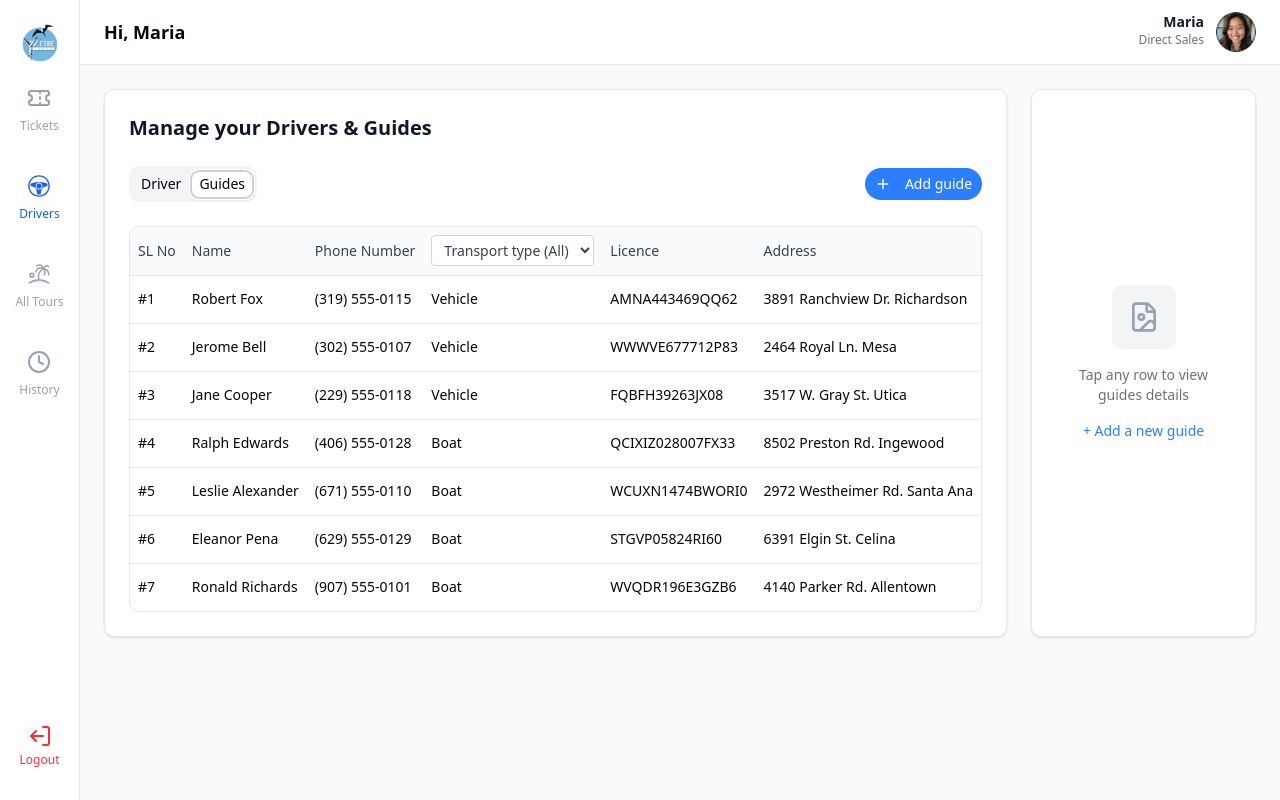
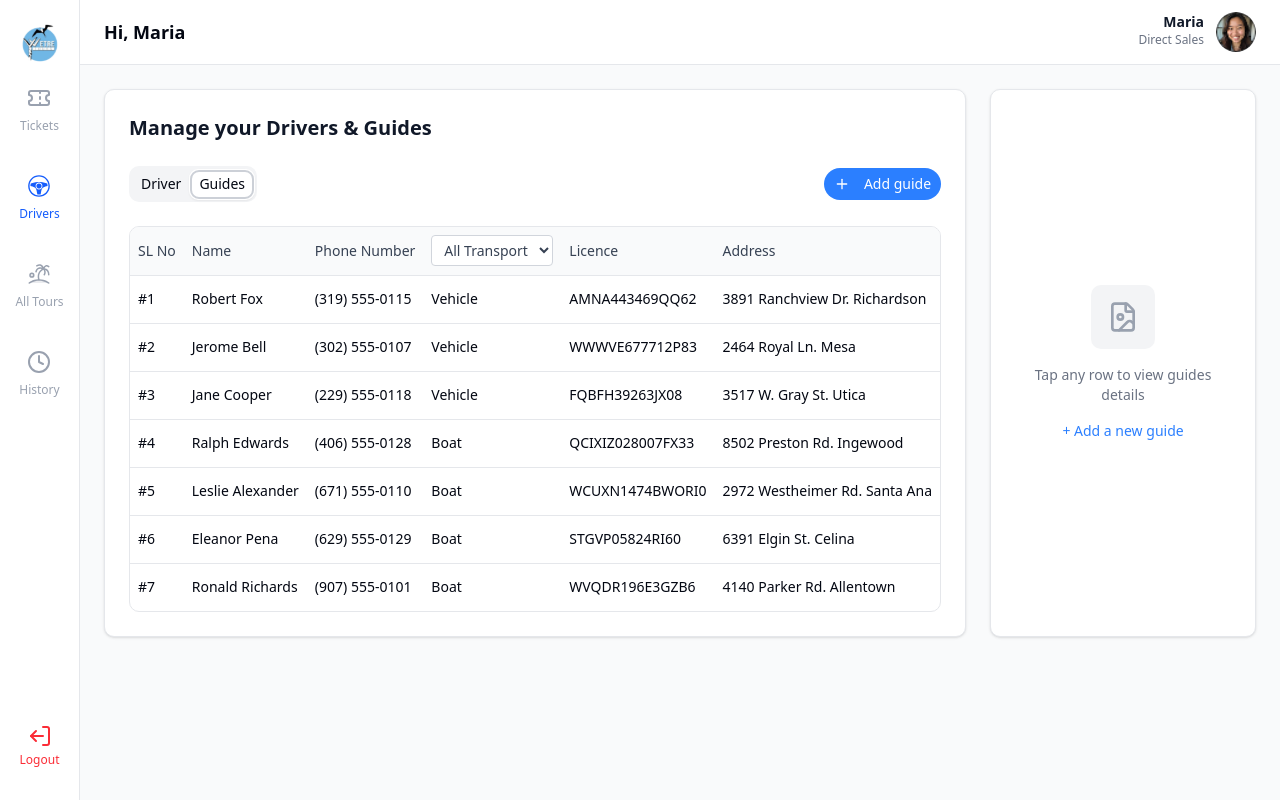
Before and after one commit to suman-chandra-barman/etre-tours-webapp, a Next.js app: page /direct-sales/drivers in a window 1280 px wide. Both pictures are taken after a click on the tab "Guides". Built offline with nearby package versions, Linux system fonts and the light colour scheme.

Commit message:
refactor: update transport type option label from "Transport type (All)" to "All Transport"

```diff
--- a/src/app/(main)/direct-sales/drivers/page.tsx
+++ b/src/app/(main)/direct-sales/drivers/page.tsx
@@ -420,7 +420,7 @@ export default function DriversPage() {
                             }
                             className="border border-gray-300 rounded px-2 py-1 text-sm bg-white cursor-pointer"
                           >
-                            <option value="all">Transport type (All)</option>
+                            <option value="all">All Transport</option>
                             <option value="Vehicle">Vehicle</option>
                             <option value="Boat">Boat</option>
                           </select>
```
